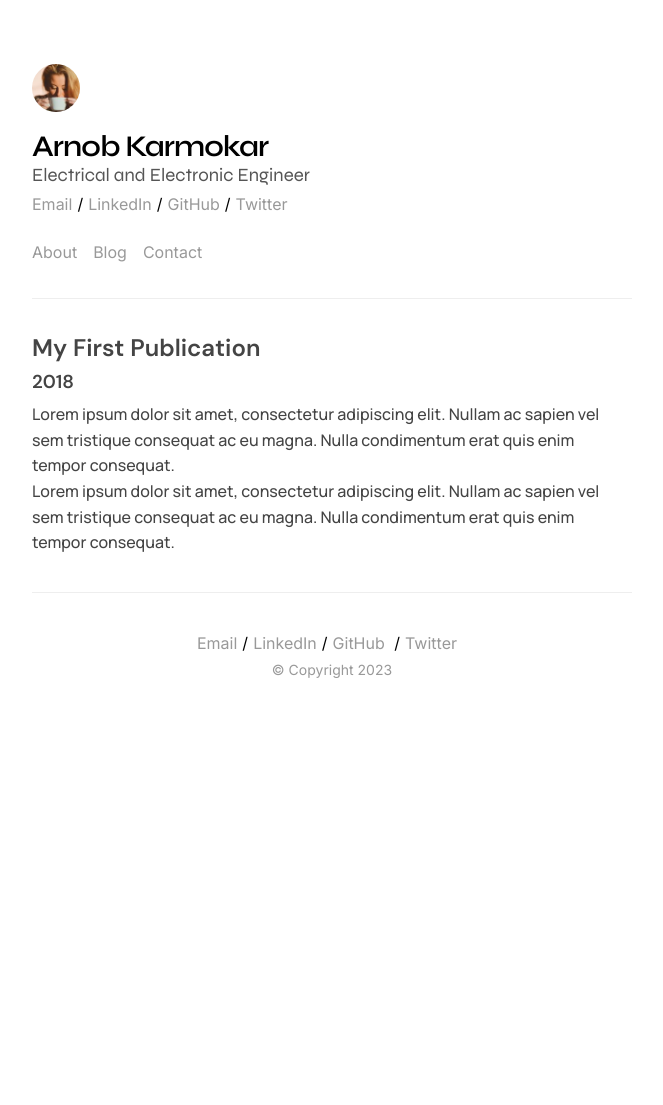
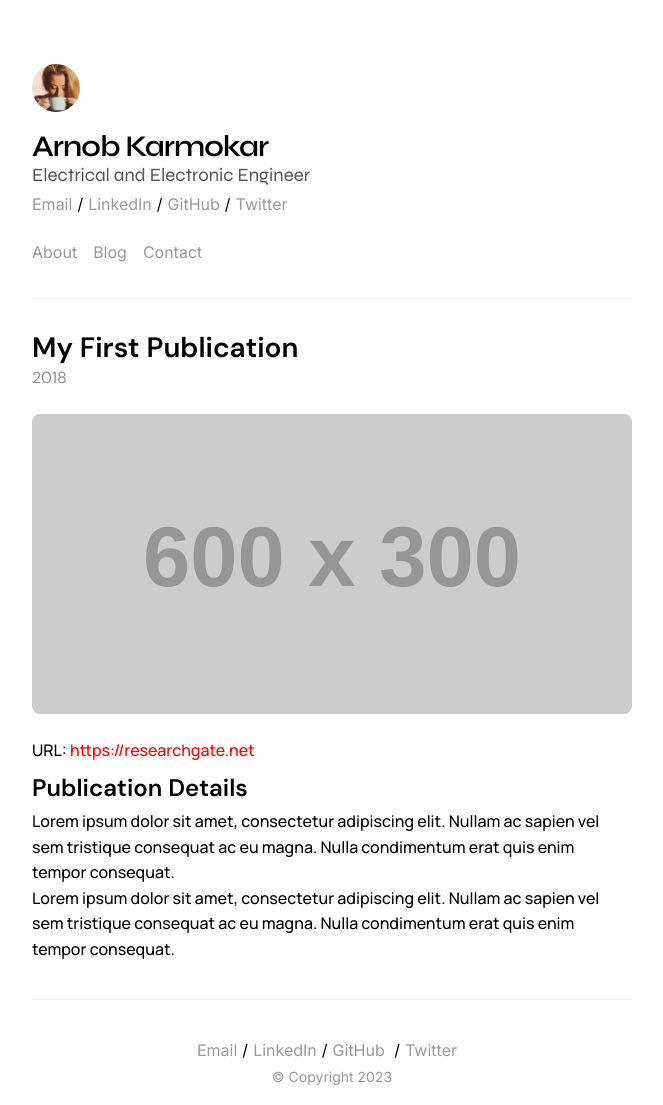
Before and after one commit to academicportfolio/academicportfolio.github.io, a Jekyll site: the page built from _publications/my-first-publication.md, in a window 1280 px wide. Shown: the whole page, without its empty margins (308-971 px from the left). Built offline with Jekyll 4.4.1, drawn with Linux system fonts in a browser that asks for light colours; comment, search, counter and statistics services are not loaded; before the commit the page ends 900 px from its top, so only the background shows below that.

Commit message:
added publication layout

```diff
--- a/_config.yml
+++ b/_config.yml
@@ -87,12 +87,21 @@ defaults:
       type: posts
     values:
       permalink: /:categories/:year/:month/:title
+      layout: post
       comments: true
   - scope:
       path: ''
       type: projects
     values:
       permalink: /projects/:title
+      layout: project
+      comments: true
+  - scope:
+      path: ''
+      type: publications
+    values:
+      permalink: /publications/:title
+      layout: publication
       comments: true
 
 # Disqus Comment
--- /dev/null
+++ b/_layouts/publication.html
@@ -0,0 +1,21 @@
+---
+layout: default
+---
+
+<h2 class="ap-publication-title-single">{{page.title}}</h2>
+<p class="ap-publication-timestamp-single">{{page.year}}</p>
+<img class="ap-publication-featured-single" src="{{page.pub-image}}"/>
+{% if page.pub-url %}
+<br>
+<p class="ap-publication-url-single">URL: <a href="{{page.pub-url}}" target="_blank">{{page.pub-url}}</a></p>
+{% endif %}
+
+{% if content %}
+<div class="ap-publication-content">
+    <h2>Publication Details</h2>
+    {{content}}
+</div>
+{% endif %}
+{% if site.disqus.shortname %}
+  {% include disqus.html %}
+{% endif %}
--- a/_publications/my-first-publication.md
+++ b/_publications/my-first-publication.md
@@ -2,11 +2,9 @@
 title: My First Publication
 year: 2018
 excerpt: Lorem ipsum dolor sit amet, consectetur adipiscing elit. Nullam ac sapien vel sem tristique consequat ac eu magna. Nulla condimentum erat quis enim tempor consequat.
-layout: default
+pub-image: https://placehold.co/600x300
+pub-url: https://researchgate.net
 ---
-
-## {{page.title}}
-### {{page.year}}
 
 Lorem ipsum dolor sit amet, consectetur adipiscing elit. Nullam ac sapien vel sem tristique consequat ac eu magna. Nulla condimentum erat quis enim tempor consequat.
 
--- a/assets/styles.scss
+++ b/assets/styles.scss
@@ -445,7 +445,7 @@ a:hover {
     font-size: 16px;
 }
 
-.ap-blog-title-single, .ap-project-title-single {
+.ap-blog-title-single, .ap-project-title-single, .ap-publication-title-single {
     font-family: "DM Sans", sans-serif;
     font-size: 28px;
     font-weight: 600;
@@ -453,7 +453,7 @@ a:hover {
     margin-bottom: 4px;
 }
 
-.ap-blog-timestamp-single, .ap-project-timestamp-single {
+.ap-blog-timestamp-single, .ap-project-timestamp-single, .ap-publication-timestamp-single {
     font-family: "DM Sans", sans-serif;
     font-size: 16px;
     font-weight: 400;
@@ -461,22 +461,22 @@ a:hover {
     margin: 4px 0px 8px;
 }
 
-.ap-blog-featured-single, .ap-project-featured-single {
+.ap-blog-featured-single, .ap-project-featured-single, .ap-publication-featured-single {
     width: 100%;
     border-radius: 8px;
     margin: 16px 0px 16px;
 }
 
-.ap-blog-content, .ap-project-content {
+.ap-blog-content, .ap-project-content, .ap-publication-content {
     margin: 12px auto;
     color: #000 !important;
 }
-.ap-blog-content h1,h2,h3,h4,h5,h6, .ap-project-content h1,h2,h3,h4,h5,h6 {
+.ap-blog-content h1,h2,h3,h4,h5,h6, .ap-project-content h1,h2,h3,h4,h5,h6, .ap-publication-content h1,h2,h3,h4,h5,h6 {
     font-family: 'DM Sans', sans-serif;
     margin: 8px 0px;
 }
 
-.ap-blog-content blockquote, .ap-project-content blockquote {
+.ap-blog-content blockquote, .ap-project-content blockquote, .ap-publication-content blockquote {
     margin: 10px 0 10px;
     padding: 10px 15px;
     background-color: #f9f9f9;
@@ -485,22 +485,22 @@ a:hover {
     line-height: 1.5;
 }
 
-.ap-blog-content table, .ap-project-content table {
+.ap-blog-content table, .ap-project-content table, .ap-publication-content table {
     border-collapse: collapse;
     width: 100%;
     margin: 1rem 0;
 }
 
-.ap-blog-content th, td, .ap-project-content th, td {
+.ap-blog-content th, td, .ap-project-content th, td, .ap-publication-content th, td {
     padding: 0.5rem;
     border: 1px solid #ccc;
 }
 
-.ap-blog-content th, .ap-project-content th {
+.ap-blog-content th, .ap-project-content th, .ap-publication-content th {
     text-align: left;
     background-color: #f9f9f9;
 }
-.ap-project-url-single {
+.ap-project-url-single, .ap-publication-url-single {
     color: #000;
     overflow-wrap: break-word;
 }
```
